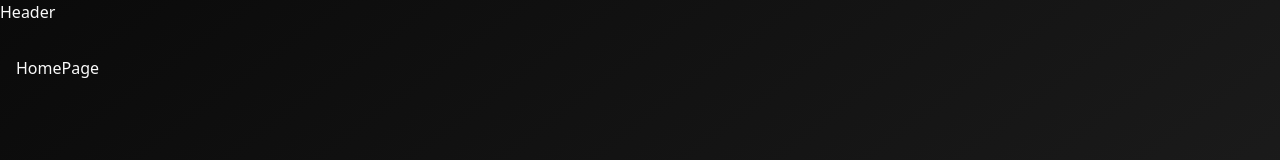
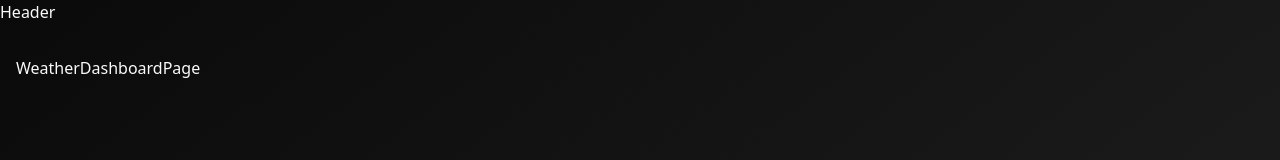
Before and after one commit to hasan814/React-RQ-WeatherApp, a React (Vite) app: page / in a window 1280 px wide. Shown: the top 160 px of the page. Built offline with nearby package versions, Linux system fonts and the light colour scheme.

Commit message:
Added Layout Routes

```diff
--- /dev/null
+++ b/src/components/templates/CityPage.tsx
@@ -0,0 +1,5 @@
+const CityPage = () => {
+  return <div>CityPage</div>;
+};
+
+export default CityPage;
--- a/src/components/templates/HomePage.tsx
+++ /dev/null
@@ -1,5 +0,0 @@
-const HomePage = () => {
-  return <div>HomePage</div>;
-};
-
-export default HomePage;
--- /dev/null
+++ b/src/components/templates/WeatherDashboardPage.tsx
@@ -0,0 +1,5 @@
+const WeatherDashboardPage = () => {
+  return <div>WeatherDashboardPage</div>;
+};
+
+export default WeatherDashboardPage;
--- a/src/pages/Home.tsx
+++ /dev/null
@@ -1,7 +0,0 @@
-import HomePage from "@/components/templates/HomePage";
-
-const Home = () => {
-  return <HomePage />;
-};
-
-export default Home;
--- /dev/null
+++ b/src/pages/city.tsx
@@ -0,0 +1,7 @@
+import CityPage from "@/components/templates/CityPage";
+
+const City = () => {
+  return <CityPage />;
+};
+
+export default City;
--- /dev/null
+++ b/src/pages/weather-dashboard.tsx
@@ -0,0 +1,7 @@
+import WeatherDashboardPage from "@/components/templates/WeatherDashboardPage";
+
+const WeatherDashboard = () => {
+  return <WeatherDashboardPage />;
+};
+
+export default WeatherDashboard;
--- a/src/routers/index.tsx
+++ b/src/routers/index.tsx
@@ -1,7 +1,8 @@
 import { createBrowserRouter } from "react-router-dom";
 
+import WeatherDashboard from "@/pages/weather-dashboard";
 import NotFound from "@/pages/NotFound";
-import Home from "@/pages/Home";
+import City from "@/pages/city";
 import App from "@/App";
 
 const router = createBrowserRouter([
@@ -9,7 +10,8 @@ const router = createBrowserRouter([
     path: "/",
     element: <App />,
     children: [
-      { path: "/", element: <Home /> },
+      { path: "/", element: <WeatherDashboard /> },
+      { path: "/city/:cityName", element: <City /> },
       { path: "*", element: <NotFound /> },
     ],
   },
```
